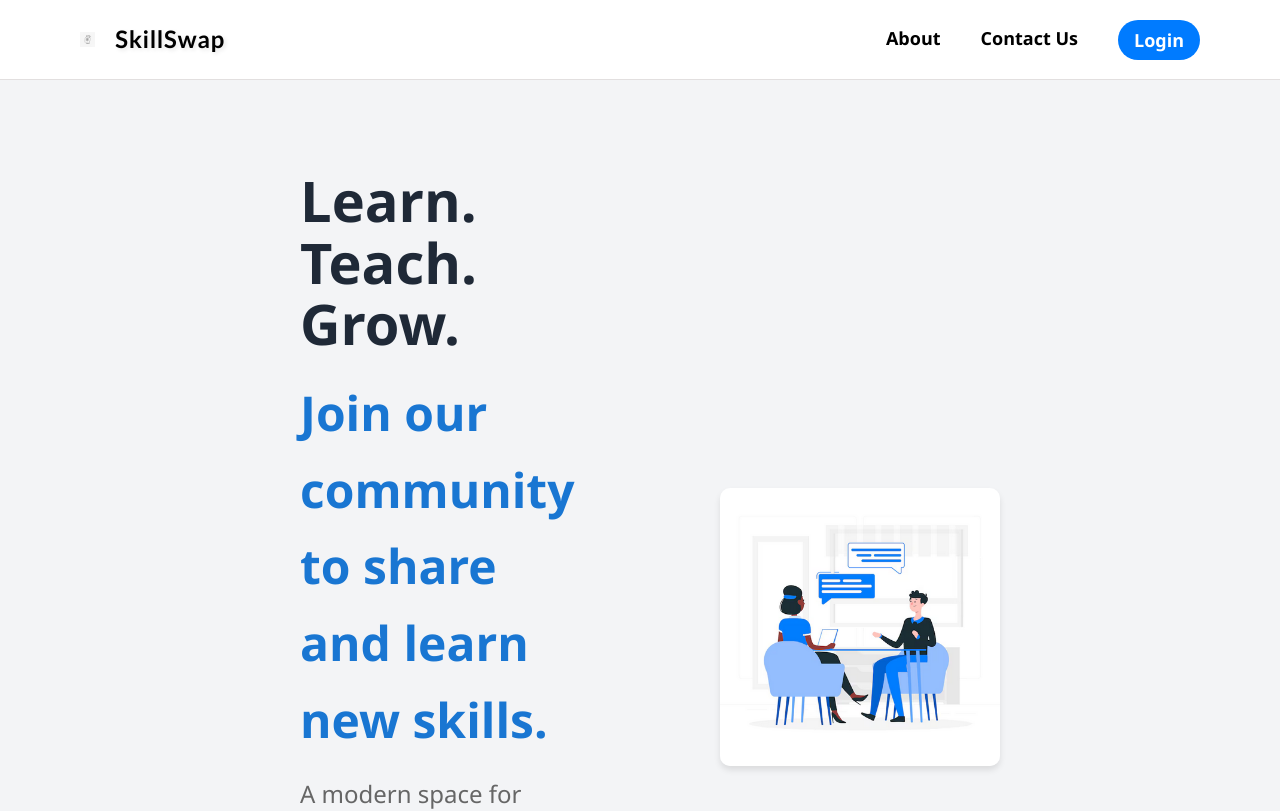
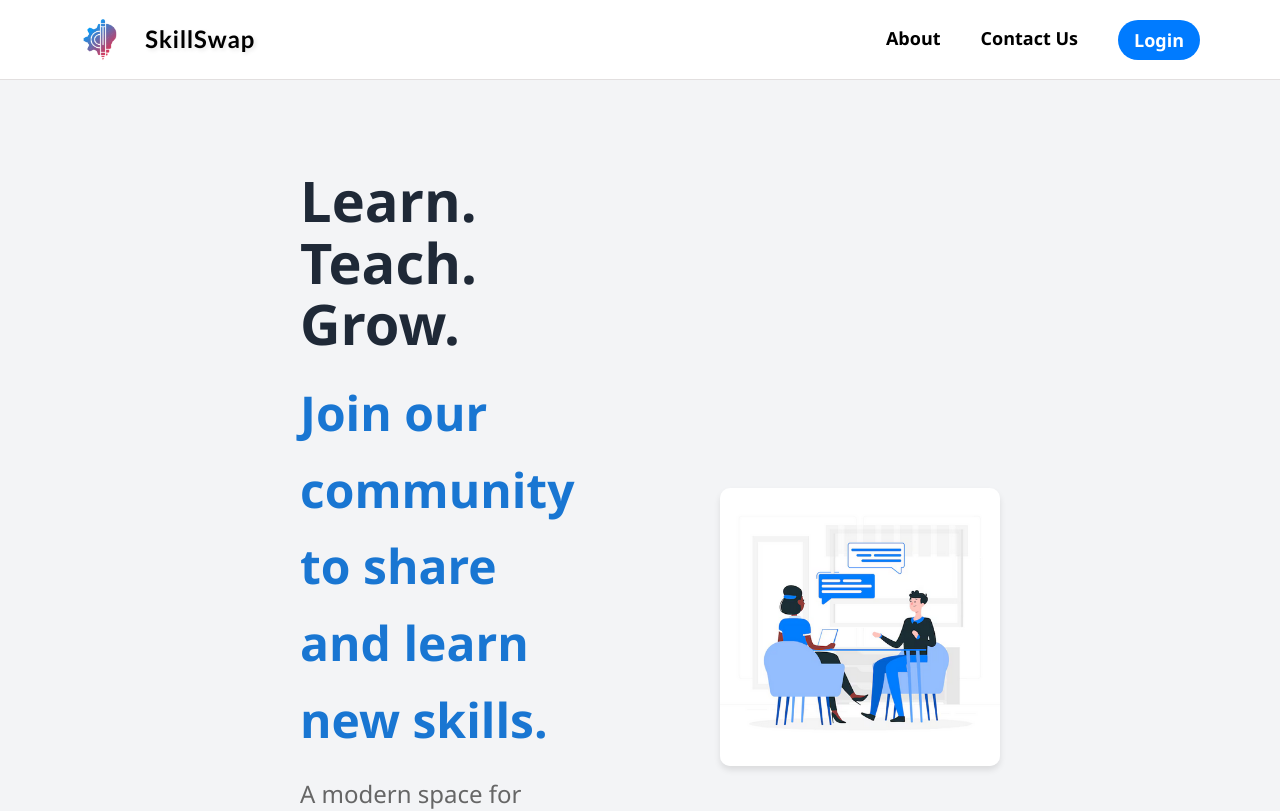
Before and after one commit to Rajat-0707/skillSwap, a React (Vite) app in the folder skillSwapFrontend/: page / in a window 1280 px wide. Shown: the top 811 px of the page. Built offline with nearby package versions, Linux system fonts and the light colour scheme; no server answers.

Commit message:
fixed logo

```diff
--- a/skillSwapFrontend/src/css/navbar.css
+++ b/skillSwapFrontend/src/css/navbar.css
@@ -28,8 +28,8 @@
 }
 
 .logo img{
-    width:15px;
-    height:15px;
+    width:45px;
+    height:45px;
 }
 
 .navbuttons{
--- a/skillSwapFrontend/src/css/startingPage.css
+++ b/skillSwapFrontend/src/css/startingPage.css
@@ -116,17 +116,15 @@
     margin: 70px 200px;
 }
 
-/* ---------------- RESPONSIVE FIXES ---------------- */
 
 @media (max-width: 1200px) {
     .startingPageWrapper {
-        margin: 60px 80px;   /* prevent horizontal overflow */
-    }
+        margin: 60px 80px;      }
 }
 
 @media (max-width: 1024px) {
     .startingPageWrapper {
-        flex-direction: column;   /* stack layout */
+        flex-direction: column;
         margin: 40px;
     }
 
@@ -197,7 +195,6 @@
     }
 }
 
-/* Logo */
 
 .logo p {
     font-weight: bolder;
--- a/skillSwapFrontend/src/pages/messages.tsx
+++ b/skillSwapFrontend/src/pages/messages.tsx
@@ -140,7 +140,7 @@ export default function Chat() {
         </button>
         <Link to={`/viewProfile/${receiverId}`} className="profileLink">
   <h2 className="chatHeaderTitle">{receiverName}</h2>
-  <span className="hoverText">View profile</span>
+  <span className="hoverText">View {receiverName}'s profile</span>
 </Link>
 
 
```
Also changed, not shown: skillSwapFrontend/public/ok.png.
